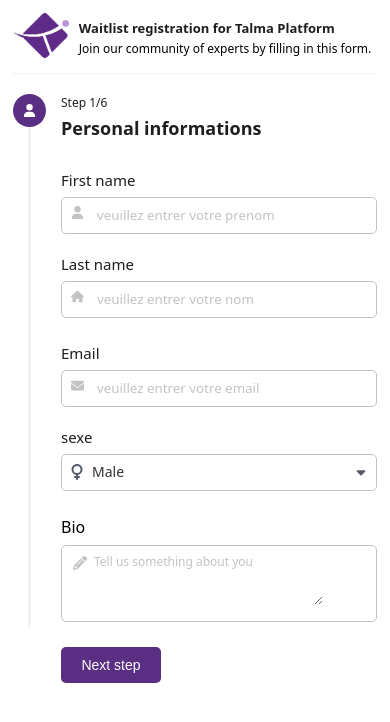
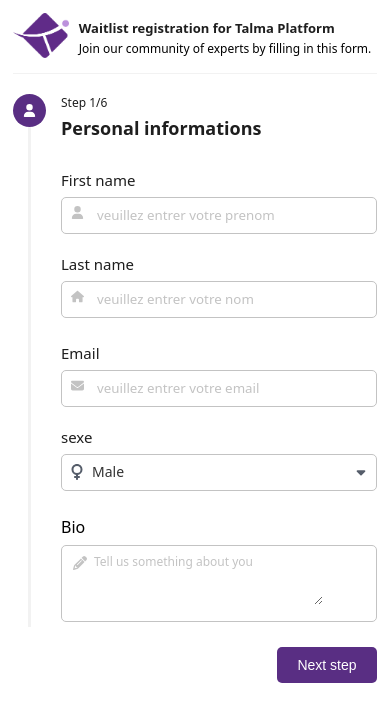
Before and after one commit to yann-fk-21/talma-form, a React (Create React App) app: page / in a window 390 px wide. Shown: the top 722 px of the page. Built offline with nearby package versions, Linux system fonts and the light colour scheme.

Commit message:
modify position button on mainright1

```diff
--- a/src/components/componentNotRetulables/mainRight/mainRight1.css
+++ b/src/components/componentNotRetulables/mainRight/mainRight1.css
@@ -230,10 +230,9 @@
   }
 
   .btn_container_mainright_1 {
-    width: 100%;
     display: flex;
     flex-direction: row;
-    align-items: end;
+    justify-content: end;
   }
 
   /* .errors{
```
